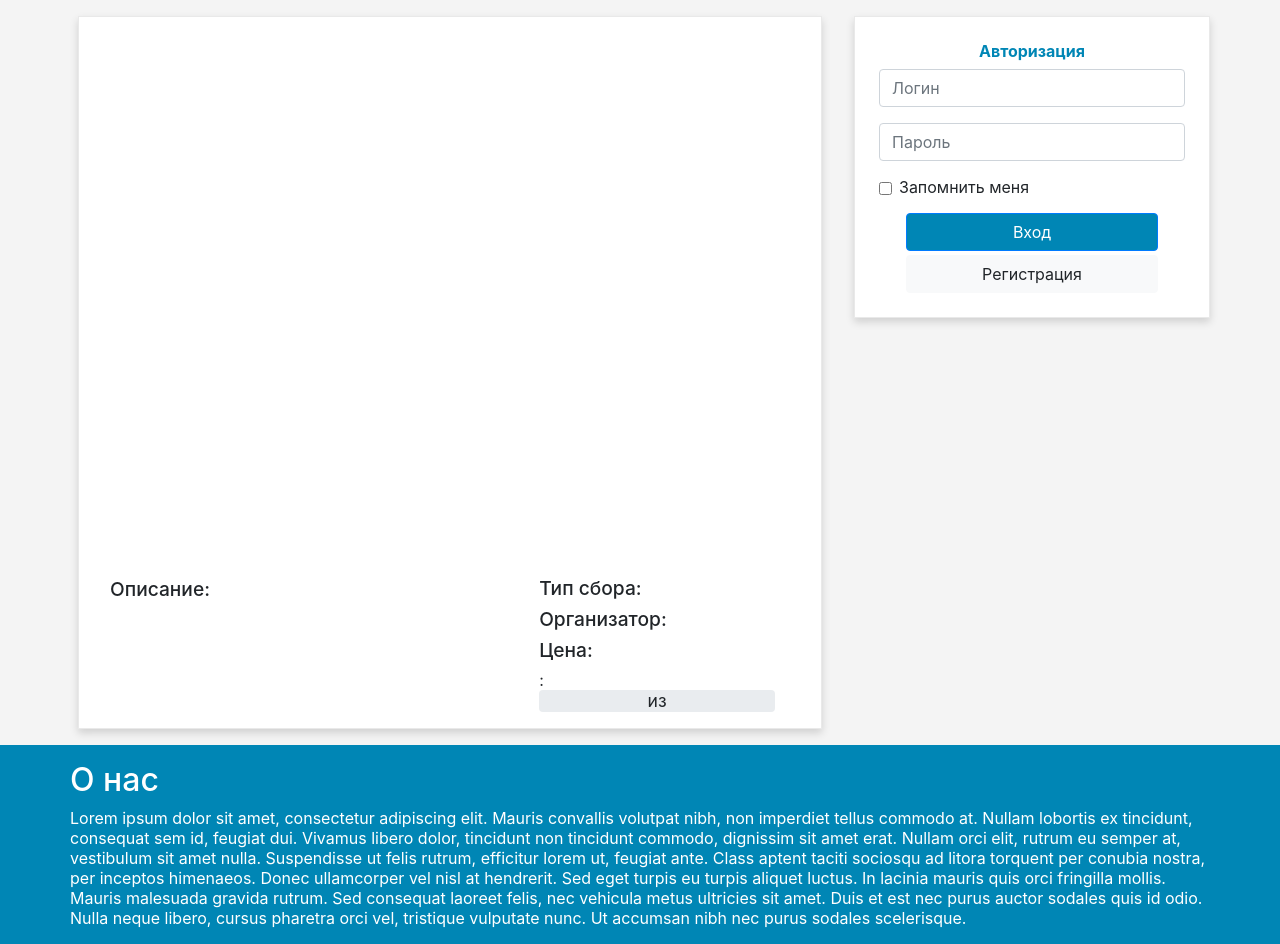
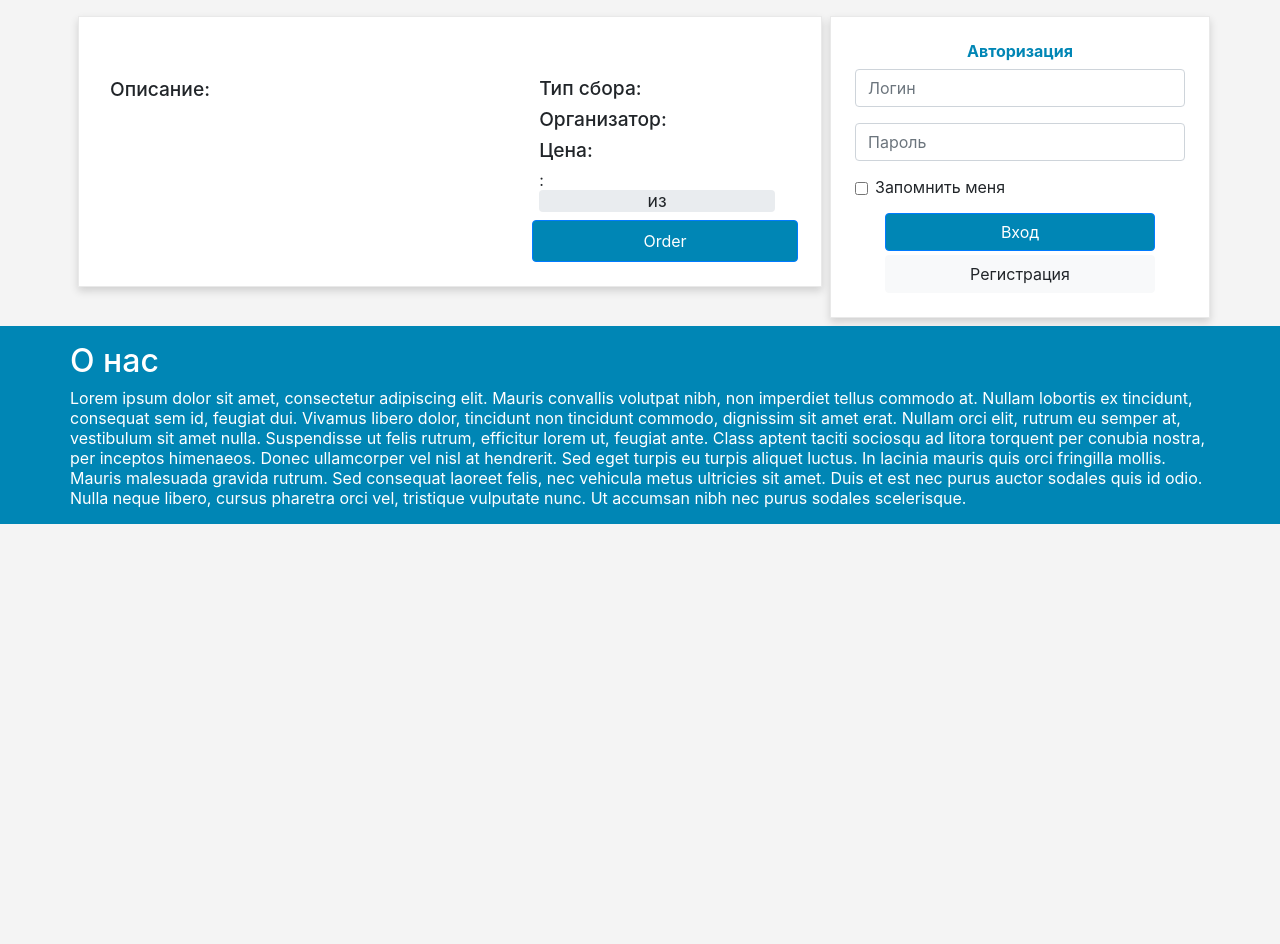
Before and after one commit to HardReboot2015/sp.od, a Flask app: template app/templates/post.html in a window 1280 px wide. Shown: the part 76-1020 px from the top of the page. After the commit the page ends 600 px from the top, so only its background shows below. Run offline with Flask 2, Linux system fonts and the light colour scheme; the template is opened without the code that fills it, so the values that code supplies are empty; some libraries are stand-ins or nearby versions.

Commit message:
second_comit

```diff
--- a/app/static/css/my.css
+++ b/app/static/css/my.css
@@ -142,11 +142,28 @@ a:hover{
 .post_image-box{
     height: 65vh;
 }
-.post_image{
+.post_image {
     width: auto;
-    height:  100%;
+    height: 100%;
     background-size: cover;
 }
+@media (min-width: 1200px){
+    .post_image{
+        height: auto;
+        width: 100%;
+    }
+    .post_image-box{
+        height: auto;
+    }
+}
+@media (min-width: 1445px) {
+    .post_image {
+        width:100%;
+    }
+}
+
+
+
 
 /*product-page*/
 .main_image{
--- a/app/templates/_post.html
+++ b/app/templates/_post.html
@@ -4,7 +4,7 @@
         <a href="{{ url_for('product', id = product.id) }}" class="big_info-text pl-2">{{ product.name }}</a>
     </div>
     <div class="post_images row justify-content-center">
-        <div class="post_image-box">
+        <div class="post_image-box justify-content-center">
             <img src="{{ product.main_image }}" alt="" class = "post_image">
         </div>
     </div>
--- a/app/templates/_sidebar_auth.html
+++ b/app/templates/_sidebar_auth.html
@@ -1,4 +1,4 @@
-<div class = "content_bg p-4 ml-4 ">
+<div class = "content_bg mb-2 p-4">
     <div class="sidebar-content">
         <form method="post" action="/login">
             {{ login_form.hidden_tag() }}
--- a/app/templates/post.html
+++ b/app/templates/post.html
@@ -24,11 +24,11 @@
 {#                {{ product.price }} грн#}
 {#            </h3>#}
 {#        </div>#}
-        <div class="product-description col-7">
+        <div class="product-description col-12 col-sm-12 col-md-7 col-lg-7 col-xl-7">
             <span class="more-info-big-text">Описание:</span>
             <p class = "text-justify more-info-text">{{ product.description }}</p>
         </div>
-        <div class="more-info col-5">
+        <div class="more-info col-12 col-sm-12 col-md-5 col-lg-5 col-xl-5">
             <div class="col-12">
                 <h5 class="more-info-big-text">Тип сбора:</h5> <span class="more-info-text">{{ product.type.name }}</span>
             </div>
@@ -48,6 +48,8 @@
                     <div class="progress-bar bg-blue" role="progressbar" style="width: {{ product.percent_items }}%; " aria-valuenow="" aria-valuemin="0" aria-valuemax="{{ product.goal }}"></div>
                 </div>
                 </div>
+                <button class="btn col-12 m-2 p-2 btn-primary btn-sp-primary bg-blue " type = "submit">Order</button>
+
 {#Сделать прогрес бар#}
 {#            {% endif %}#}
 
```
Also changed, not shown: app/forms.py (line endings or trailing spaces).
